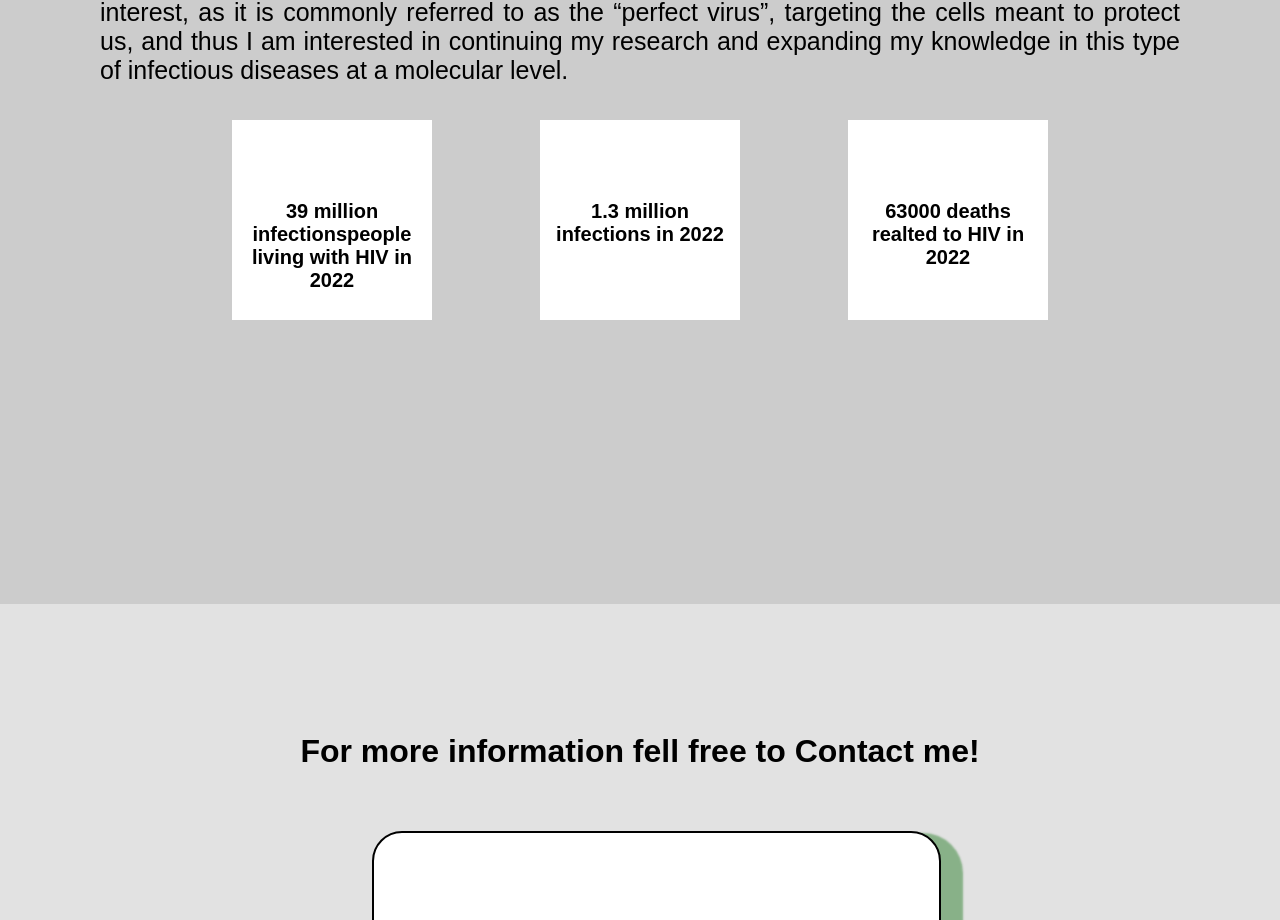
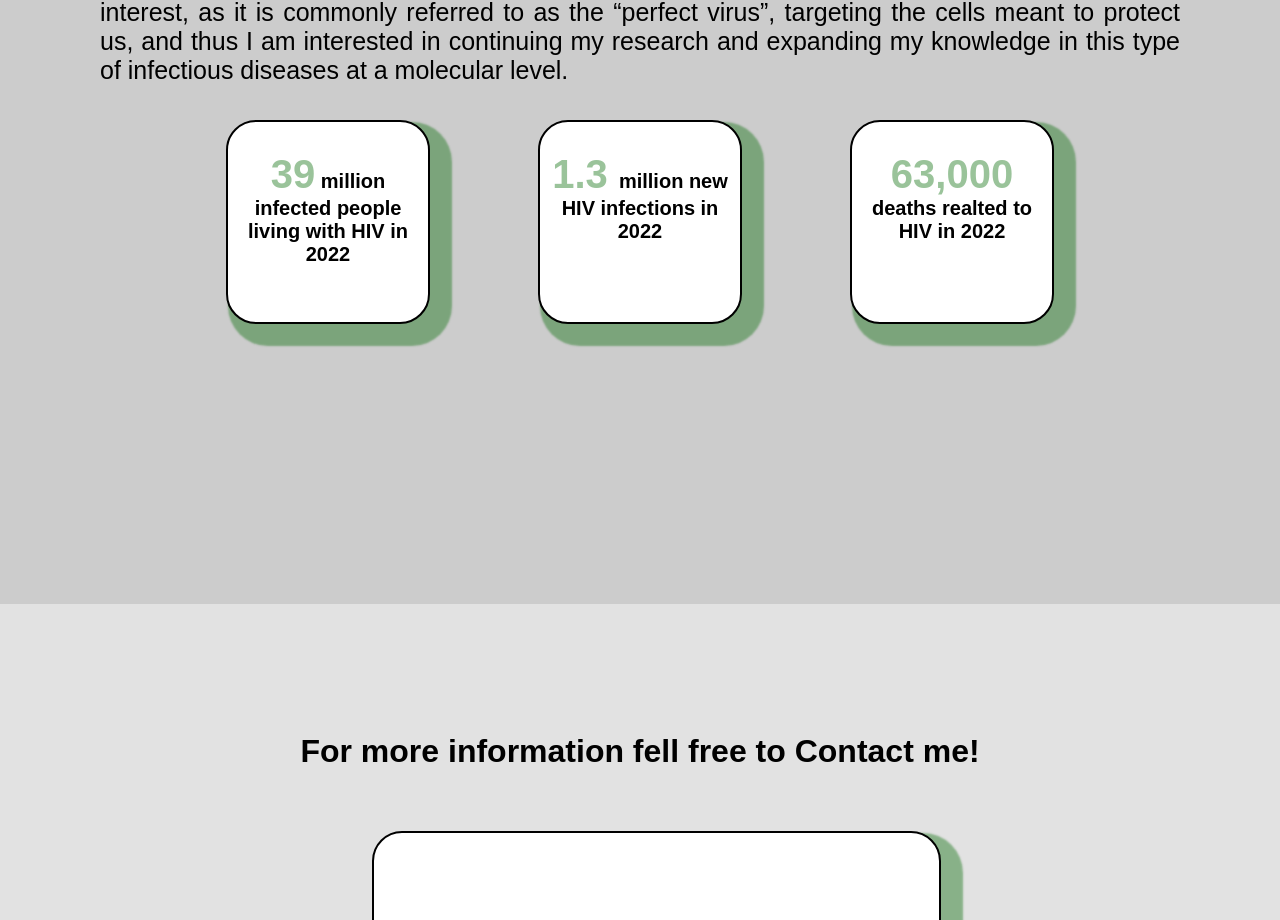
Before and after one commit to sofitapias03/SantosPersonalPortfolio, a React (Create React App) app in the folder santos_portfolio/: page / in a window 1280 px wide. Shown: the part 2660-3580 px from the top of the page. Built offline with nearby package versions, Linux system fonts and the light colour scheme.

Commit message:
styling of the cards matched the stling for the about me and contact pages. Also fixed typing issue with the text in the cards

```diff
--- a/santos_portfolio/src/components/Research.css
+++ b/santos_portfolio/src/components/Research.css
@@ -26,6 +26,9 @@
     text-align: center;
     margin-top:10px;
     position: relative;
+    border: 2px black solid;
+    box-shadow: 12px 12px 2px 10px rgba(3, 105, 3, 0.4);
+    border-radius: 30px;
 }
 
 .flex-container{
@@ -36,7 +39,18 @@
 }
 
 .card-text{
-    margin-top:35%;
+    vertical-align:auto;
     font-size: 20px;
     padding:10px;
+    margin-top:20px;
 }
+
+
+.div-item:hover{
+    background-color:#e7e0e0;
+}
+
+.data-number {
+    color:rgba(3, 105, 3, 0.4);
+    font-size:40px;
+}
--- a/santos_portfolio/src/components/Research.js
+++ b/santos_portfolio/src/components/Research.js
@@ -23,13 +23,13 @@ const Research = () => {
 
             <div class = "flex-container">
             <div class = "div-item">
-                <div class = "card-text">39 million infectionspeople living with HIV in 2022</div>
+                <div class = "card-text"><span class = "data-number">39</span> million infected people living with HIV in 2022</div>
             </div>
             <div class = "div-item">
-            <div class = "card-text">1.3 million infections in 2022</div>
+            <div class = "card-text"><span class = "data-number">1.3 </span> million new HIV  infections in 2022</div>
             </div>
             <div class = "div-item">
-            <div class = "card-text">63000 deaths realted to HIV in 2022</div>
+            <div class = "card-text"><span class = "data-number">63,000</span> deaths realted to HIV in 2022</div>
             </div>
 
             </div>
```
